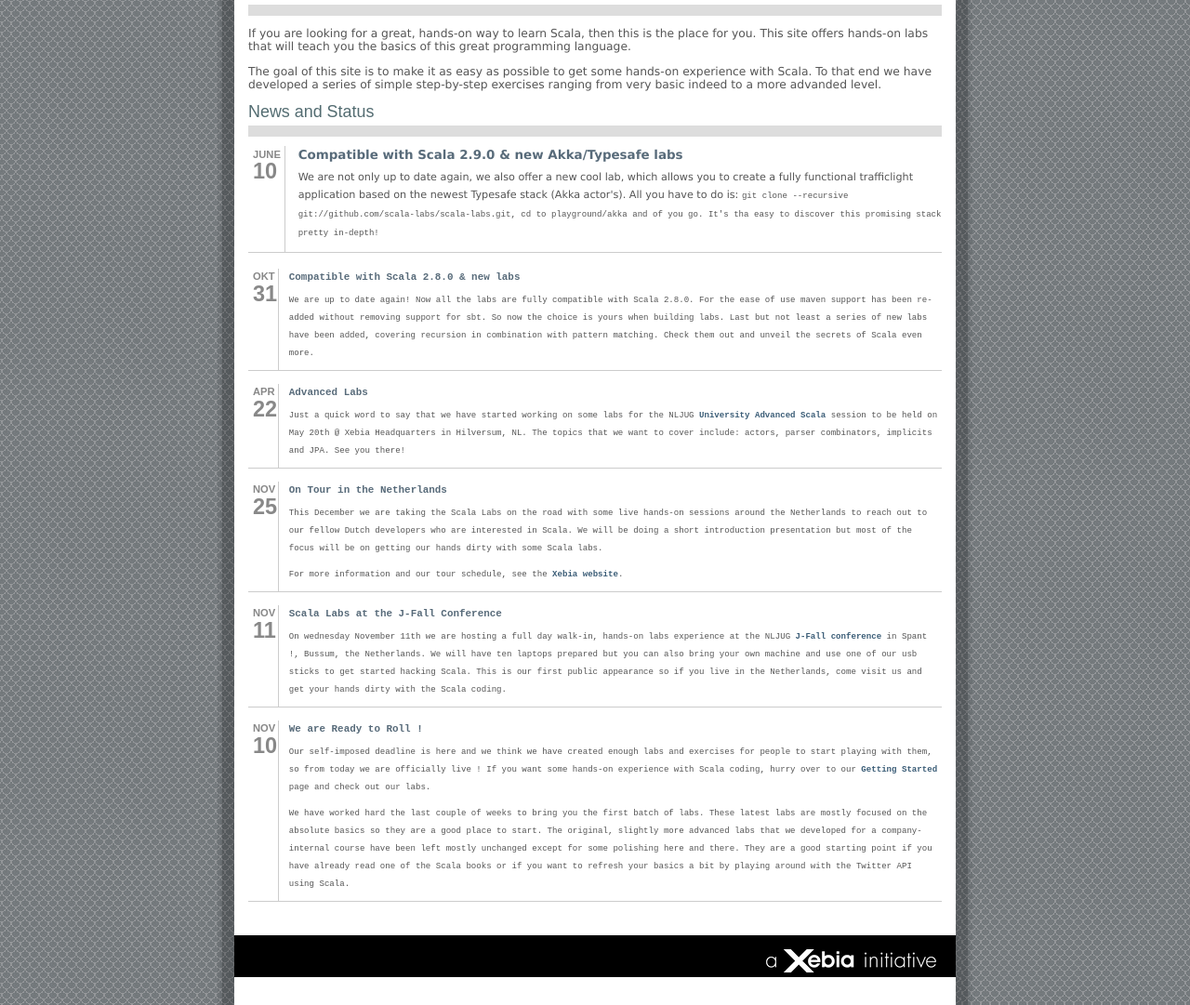
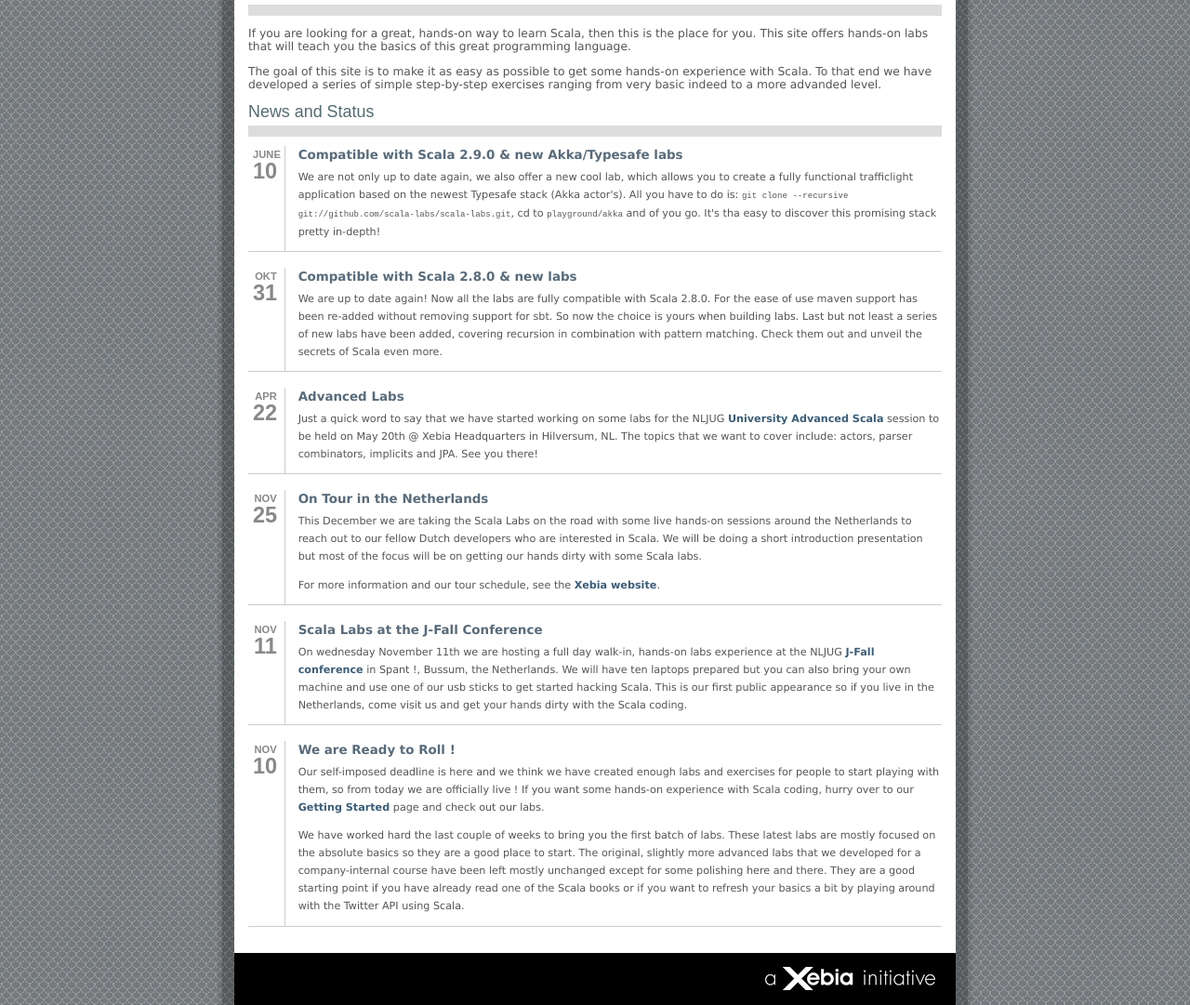
Before and after one commit to scala-labs/scala-labs.github.com, a Jekyll site: the page built from index.html, in a window 1280 px wide. Shown: the part 320-1401 px from the top of the page at 93% size. Built offline with Jekyll 4.4.1, drawn with Linux system fonts in a browser that asks for light colours.

```diff
--- a/index.html
+++ b/index.html
@@ -27,7 +27,7 @@ id: home
   </div>
   <p>
     <a href="http://www.xebia.com/scalalabs"><span class="title">Compatible with Scala 2.9.0 & new Akka/Typesafe labs</span></a>
-    We are not only up to date again, we also offer a new cool lab, which allows you to create a fully functional trafficlight application based on the newest Typesafe stack (Akka actor's). All you have to do is: <code>git clone --recursive git://github.com/scala-labs/scala-labs.git<code>, cd to <code>playground/akka</code> and of you go. It's tha easy to discover this promising stack pretty in-depth!</p>
+    We are not only up to date again, we also offer a new cool lab, which allows you to create a fully functional trafficlight application based on the newest Typesafe stack (Akka actor's). All you have to do is: <code>git clone --recursive git://github.com/scala-labs/scala-labs.git</code>, cd to <code>playground/akka</code> and of you go. It's tha easy to discover this promising stack pretty in-depth!</p>
 </div>
 <!-- End Post -->
 
```
